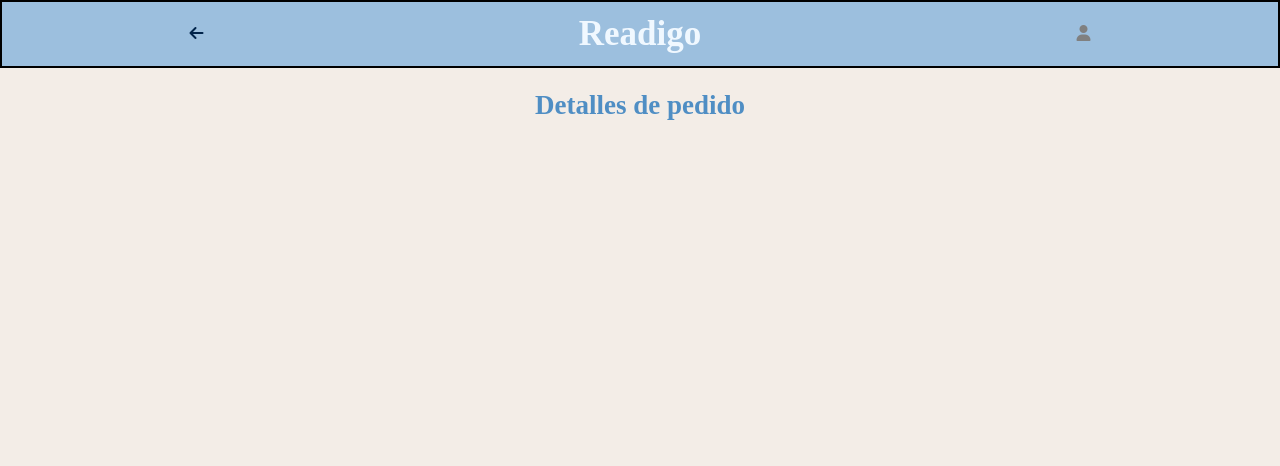
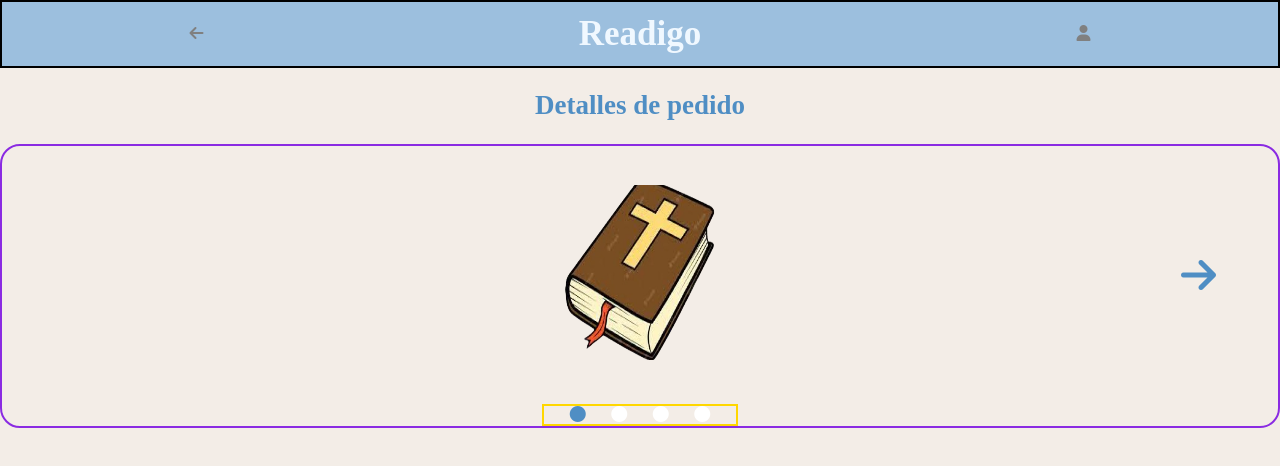
Before and after one commit to JosueSalomon/Proyecto-POO-Erick-y-Josue-IIPAC-2023, a plain HTML site: page Frontend/motorista.html in a window 1280 px wide. Drawn offline with Linux system fonts and the light colour scheme.

Commit message:
Termine lo de la imagen, lo del centro, ahora la info del pedido

```diff
--- a/Frontend/assets/css/styles.motos.css
+++ b/Frontend/assets/css/styles.motos.css
@@ -65,3 +65,34 @@
     justify-content: space-around;
     align-items: center;
 }
+
+#Contenedor-img-productos{
+    border: 2px blueviolet solid;
+    height: 35%;
+    border-radius: 20px;
+    display: flex;
+    justify-content: center;
+    align-items: center;
+    flex-direction: column;
+}
+
+#img-flecha{
+    display: flex;
+    justify-content: center;
+    align-items: center;
+    height: 100%;
+}
+
+#contendor-puntitos{
+    border: 2px solid gold;
+    display: flex;
+    justify-content: space-evenly;
+    width: 15%;
+    /* scroll-padding-bottom: 5px; */
+    padding-bottom: 0%;
+}
+
+#flecha{
+    position: absolute;
+    right: 5%;
+}
--- a/Frontend/motorista.html
+++ b/Frontend/motorista.html
@@ -48,10 +48,11 @@
 
     </section>
 
+    <!-- En proceso -->
     <section id="vista-ordenes">
         <nav id="nav-motoristas-detalle-compra">
             <div>
-                <i class="fa-solid fa-arrow-left" style="color: #00234a;"></i>
+                <i class="fa-solid fa-arrow-left" style="color: gray;"></i>
             </div>
             <div>
                 <h1 style="font-size: 35px; font-weight: bolder; color: aliceblue;">
@@ -68,6 +69,24 @@
                 Detalles de pedido
             </h1>
         </div>
+
+        <div id="Contenedor-img-productos">
+            <div id="img-flecha">
+                <div id="img">
+                    <img style="height: 175px; width: 150px;" src="assets/img/img-libro.jpeg" alt="">
+                </div>
+                <div id="flecha">
+                    <i style="font-size: 40px; color: #4F8EC4;" class="fa-solid fa-arrow-right"></i>
+                </div>
+            </div>
+            <div id="contendor-puntitos">
+                <div><i style="color: #4F8EC4;" class="fa-solid fa-circle"></i></div>
+                <div><i style="color: white;"  class="fa-solid fa-circle"></i></div>
+                <div><i style="color: white;" class="fa-solid fa-circle"></i></div>
+                <div><i style="color: white;" class="fa-solid fa-circle"></i></div>
+            </div>
+        </div>
+
     </section>
     <script src="assets/controlodar.js"></script>
 </body>
```
Also changed, not shown: Frontend/assets/img/img-libro.jpeg (added).
